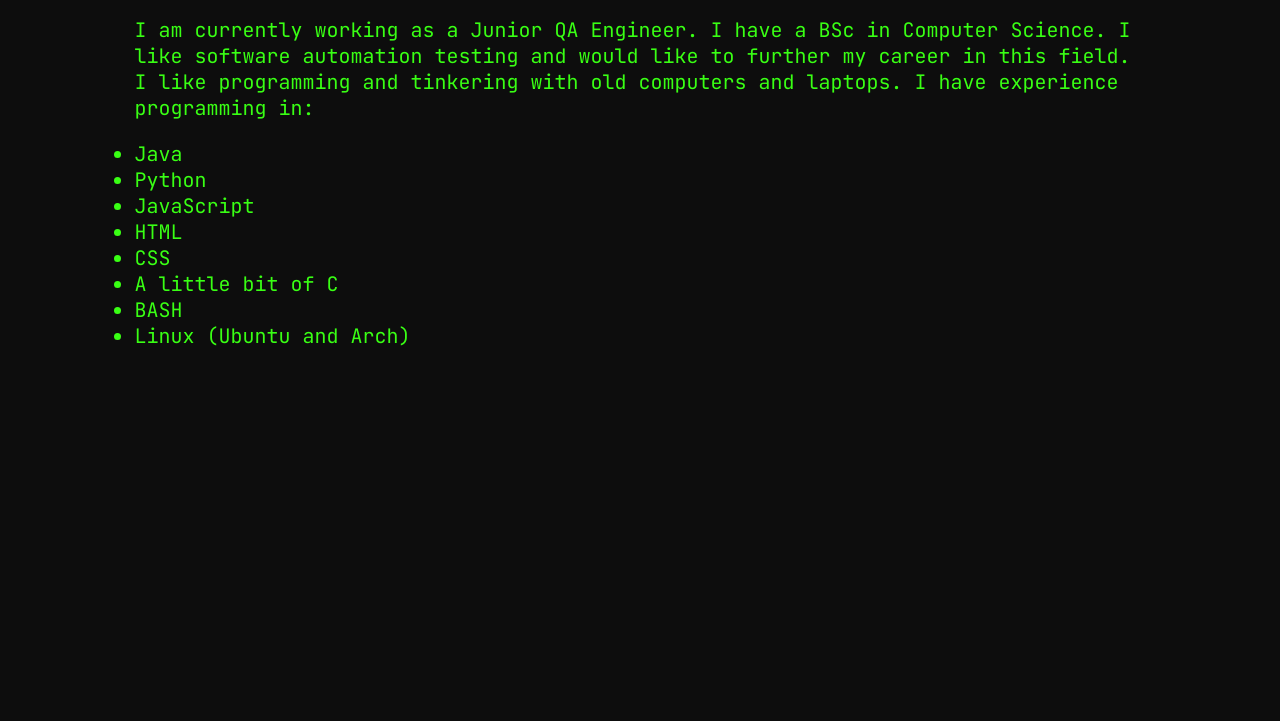
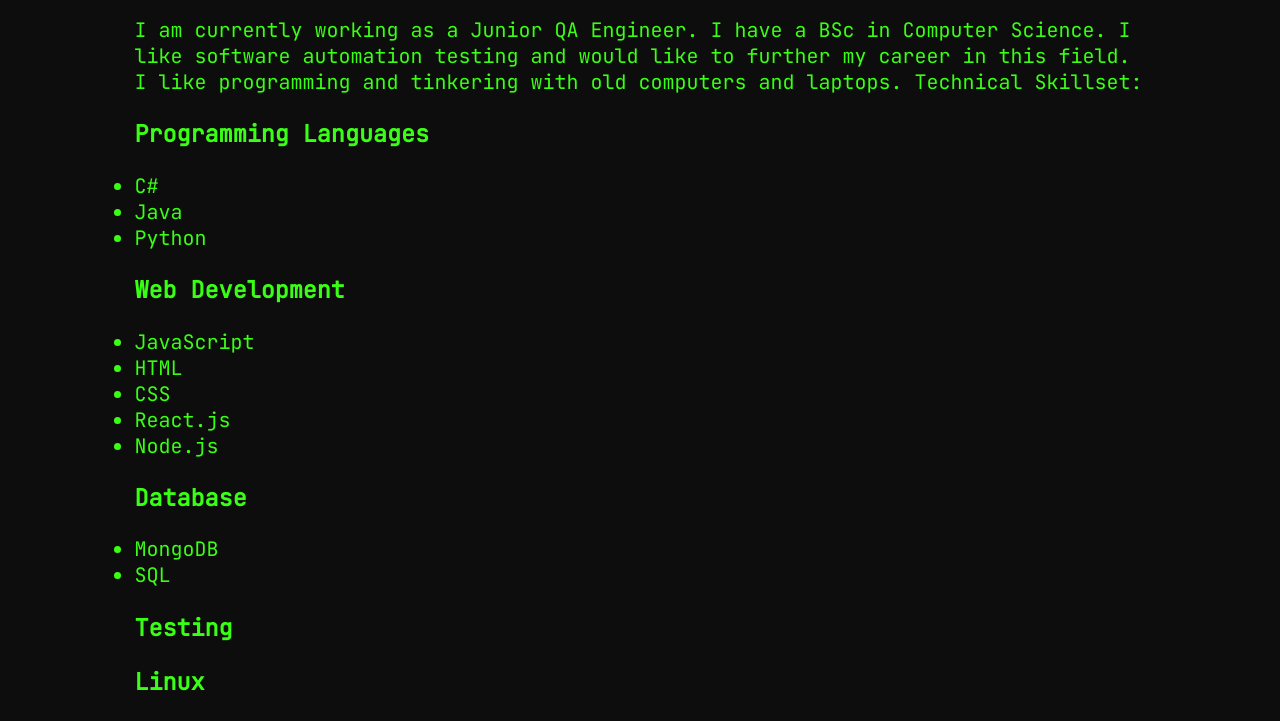
Before and after one commit to sadik312/sadik312.github.io, a plain HTML site: page about.html in a window 1280 px wide. Shown: the part 107-828 px from the top of the page. Before the commit the page ends 800 px from the top, so only its background shows below. Drawn offline with Linux system fonts and the light colour scheme.

Commit message:
rearranging technical skillset

```diff
--- a/about.html
+++ b/about.html
@@ -16,17 +16,25 @@
     <h1>About</h1>
     <p>
     	I am currently working as a Junior QA Engineer. I have a BSc in Computer Science. I like software automation testing and would like to further my career in this field. I like programming and tinkering with old computers and laptops.
-I have experience programming in:
+
+      Technical Skillset:
     </p>
     <ul>
+      <h3>Programming Languages</h3>
+      <li>C#</li>
       <li>Java</li>
       <li>Python</li>
+      <h3>Web Development</h3>
       <li>JavaScript</li>
       <li>HTML</li>
       <li>CSS</li>
-      <li>A little bit of C</li>
-      <li>BASH</li>
-      <li>Linux (Ubuntu and Arch)</li>
+      <li>React.js</li>
+      <li>Node.js</li>
+      <h3>Database</h3>
+      <li>MongoDB</li>
+      <li>SQL</li>
+      <h3>Testing</h3>
+      <h3>Linux</h3>
     </ul>
 </body>
 </html>
```
